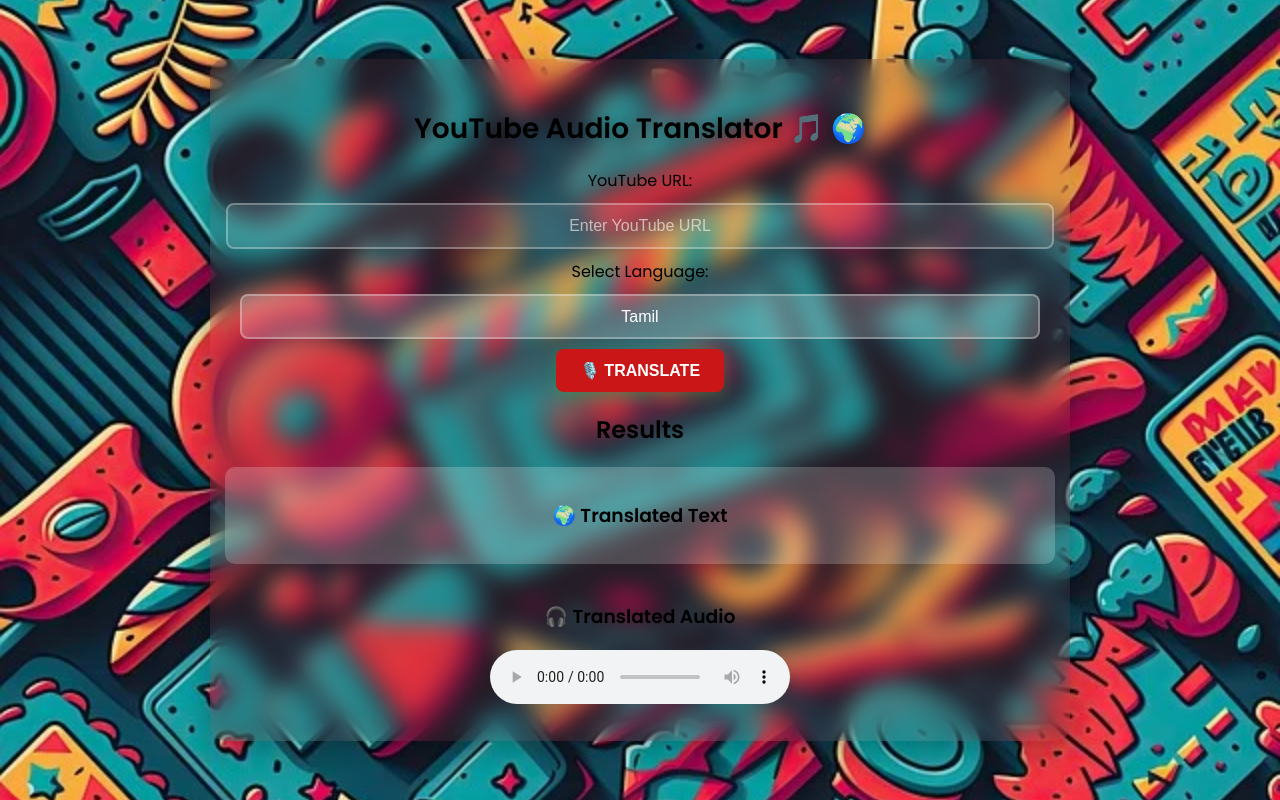
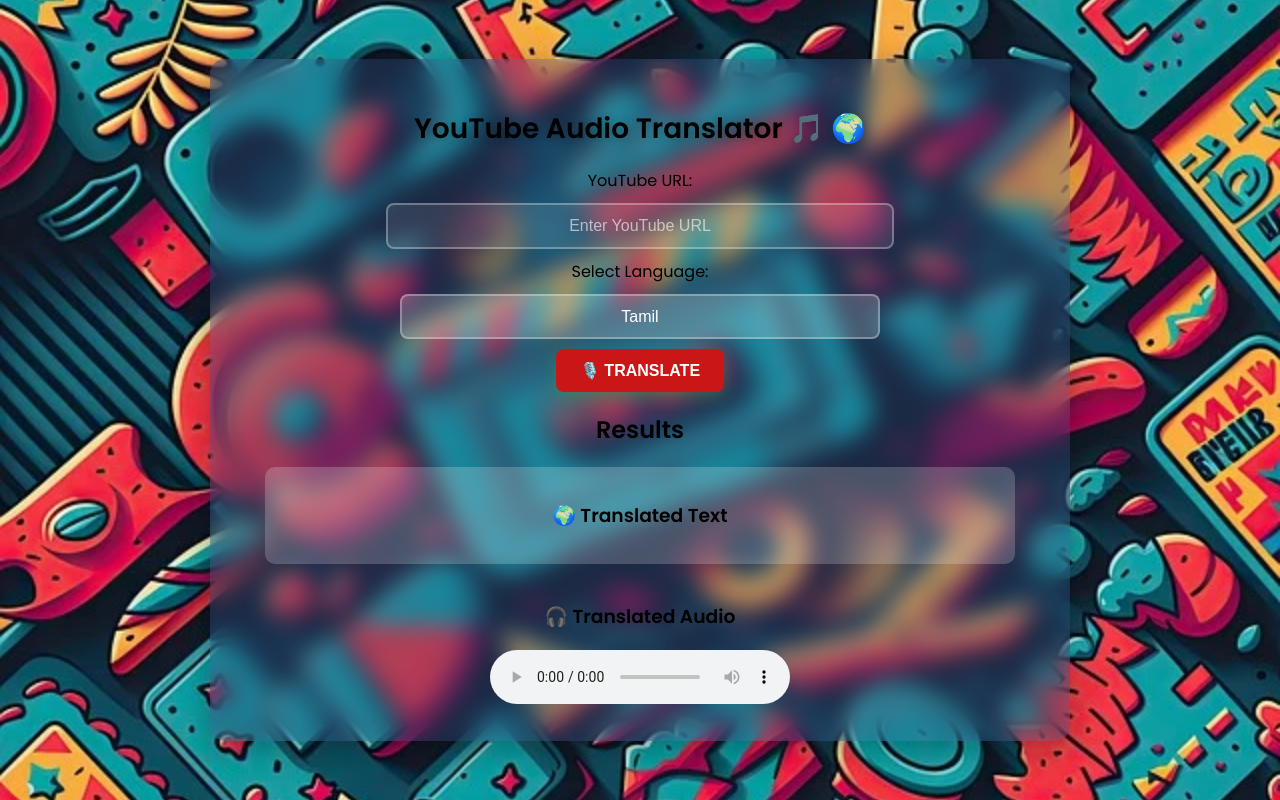
Before and after one commit to gmswetha174/yt, a Flask app: page / in a window 1280 px wide. Run offline with Flask 3, Linux system fonts and the light colour scheme.

Commit message:
4th commit

```diff
--- a/static/style.css
+++ b/static/style.css
@@ -15,11 +15,9 @@ body {
 }
 
 
-
-
 /* Glassmorphism Container */
 .container {
-    background: rgba(141, 51, 51, 0.15); /* Semi-transparent */
+    background: rgba(51, 80, 141, 0.3); /* Semi-transparent */
     border-radius: 15px;
     padding: 30px;
     backdrop-filter: blur(12px); /* Glass effect */
@@ -41,7 +39,7 @@ h1 {
 
 /* Inputs and Select */
 input, select {
-    width: 100%;
+    width: 60%;
     padding: 12px;
     margin: 10px 0;
     border: 2px solid rgba(255, 255, 255, 0.3);
@@ -154,7 +152,7 @@ input::placeholder {
 
 /* Translated Text Box */
 #translated-text-container {
-    width: 100%;
+    width: 90%;
     justify-content: center;
     max-height: 150px;
     overflow-y: auto;
```
